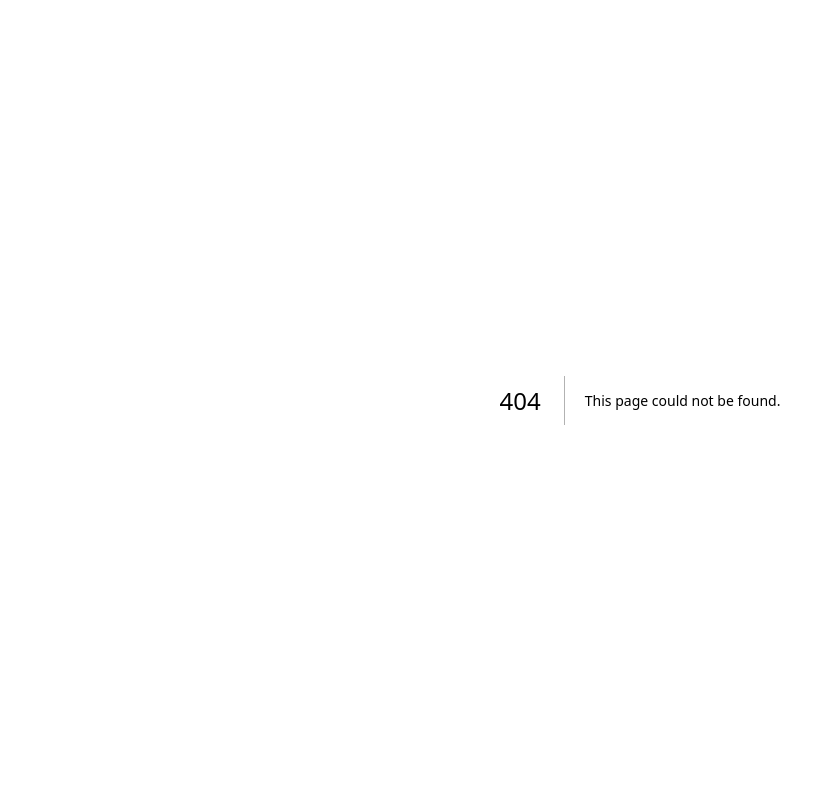
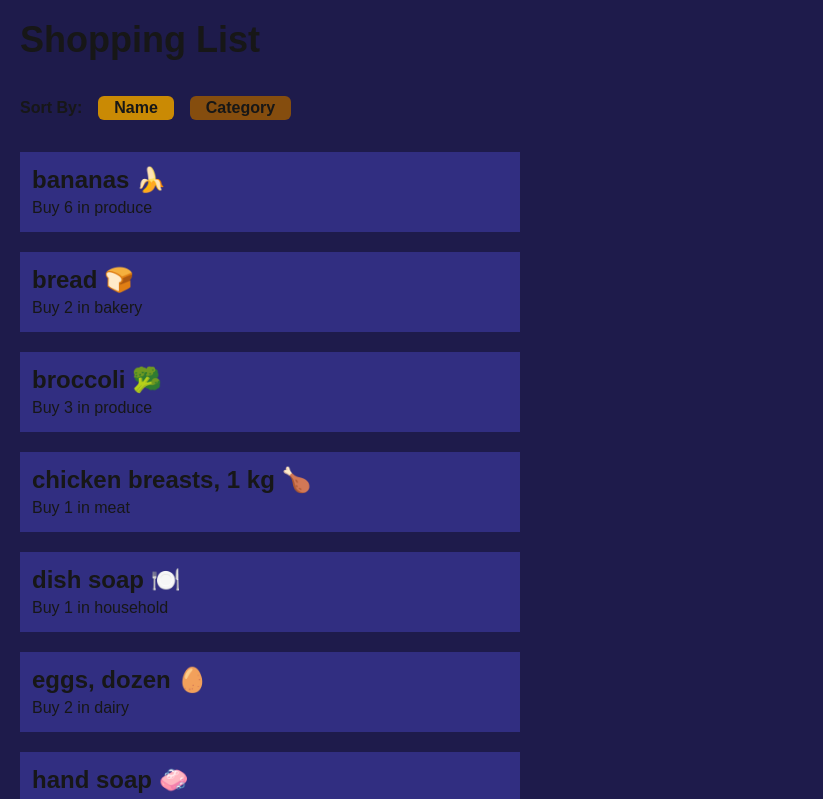
Before and after one commit to umayaush/cprg306-assignments, a Next.js app: page /week-6 in a window 1280 px wide. Before the commit this address had no page. Shown: the top 799 px of the page, without its empty margins (0-823 px from the left). Built offline with nearby package versions, Linux system fonts and the light colour scheme.

Commit message:
completed week-6 assignment

```diff
--- a/app/page.js
+++ b/app/page.js
@@ -17,6 +17,9 @@ export default function Page() {
       <Link href="./week-5" className="text-xl font-semibold rounded-lg bg-rose-950/50 hover:bg-rose-950 py-3 px-10 mb-3">
         Link to Week-5
       </Link>
+      <Link href="./week-6" className="text-xl font-semibold rounded-lg bg-rose-950/50 hover:bg-rose-950 py-3 px-10 mb-3">
+        Link to Week-6
+      </Link>
     </main>
   );
 }
--- /dev/null
+++ b/app/week-6/item-list.js
@@ -0,0 +1,39 @@
+"use client";
+
+import {useState} from "react";
+
+import Item from "./item";
+
+import itemsJson from "./items.json"
+
+export default function ItemList() {
+    const [sortBy, setSortBy] = useState("name");
+
+    let items = [...itemsJson]
+
+    items.sort((a,b) => a[sortBy].localeCompare(b[sortBy]));
+
+    const changeFilter = (value) => {
+        setSortBy(value);
+    };
+
+    return (
+        <div>
+            <div className="flex flex-row py-3 mt-6 font-bold">
+                <h2>Sort By:</h2>
+                <button type="button" onClick={() => changeFilter("name")} className={`${sortBy === 'name' ? 'bg-yellow-600' : 'bg-yellow-800'} px-4 ml-4 rounded-md`}>Name</button>
+                <button type="button" onClick={() => changeFilter("category")} className={`${sortBy === 'category' ? 'bg-yellow-600' : 'bg-yellow-800'} px-4 ml-4 rounded-md`}>Category</button>
+            </div>
+            <ul>
+                {items.map((item) => (
+                    <Item
+                        key={item.id}
+                        name={item.name}
+                        quantity={item.quantity}
+                        category={item.category}
+                    />
+                ))}
+            </ul>
+        </div>
+    );
+}
--- /dev/null
+++ b/app/week-6/item.js
@@ -0,0 +1,8 @@
+export default function Item({name, quantity, category}) {
+    return (
+        <li className="bg-indigo-900 my-5 p-3 max-w-[500px]">
+            <h2 className="text-2xl font-bold">{name}</h2>
+            <p>Buy {quantity} in {category}</p>
+        </li>
+    );
+}
--- /dev/null
+++ b/app/week-6/items.json
@@ -0,0 +1,74 @@
+[
+    {
+      "id": "1h2GJKH12gkHG31h1H",
+      "name": "milk, 4 L 🥛",
+      "quantity": 1,
+      "category": "dairy"
+    },
+    {
+      "id": "2KJH3k2j3H1k2J3K1H",
+      "name": "bread 🍞",
+      "quantity": 2,
+      "category": "bakery"
+    },
+    {
+      "id": "3h2KJH3k2j3H1k2J3",
+      "name": "eggs, dozen 🥚",
+      "quantity": 2,
+      "category": "dairy"
+    },
+    {
+      "id": "4k2J3K1H2GJKH12gk",
+      "name": "bananas 🍌",
+      "quantity": 6,
+      "category": "produce"
+    },
+    {
+      "id": "5H1h1H2KJH3k2j3H",
+      "name": "broccoli 🥦",
+      "quantity": 3,
+      "category": "produce"
+    },
+    {
+      "id": "6H1k2J3K1H2GJKH1",
+      "name": "chicken breasts, 1 kg 🍗",
+      "quantity": 1,
+      "category": "meat"
+    },
+    {
+      "id": "7gkHG31h1H2KJH3k",
+      "name": "pasta sauce 🍝",
+      "quantity": 3,
+      "category": "canned goods"
+    },
+    {
+      "id": "8j3H1k2J3K1H2GJK",
+      "name": "spaghetti, 454 g 🍝",
+      "quantity": 2,
+      "category": "dry goods"
+    },
+    {
+      "id": "9H12gkHG31h1H2KJ",
+      "name": "toilet paper, 12 pack 🧻",
+      "quantity": 1,
+      "category": "household"
+    },
+    {
+      "id": "10H3k2j3H1k2J3K1",
+      "name": "paper towels, 6 pack",
+      "quantity": 1,
+      "category": "household"
+    },
+    {
+      "id": "11k2J3K1H2GJKH12",
+      "name": "dish soap 🍽️",
+      "quantity": 1,
+      "category": "household"
+    },
+    {
+      "id": "12GJKH12gkHG31h1",
+      "name": "hand soap 🧼",
+      "quantity": 4,
+      "category": "household"
+    }
+  ]
--- /dev/null
+++ b/app/week-6/page.js
@@ -0,0 +1,10 @@
+import ItemList from "./item-list";
+
+export default function Page() {
+    return (
+        <main className="p-5 bg-indigo-950 min-w-screen min-h-screen">
+            <h1 className="text-4xl font-bold ">Shopping List</h1>
+            <ItemList/>
+        </main>
+    );
+}
```
